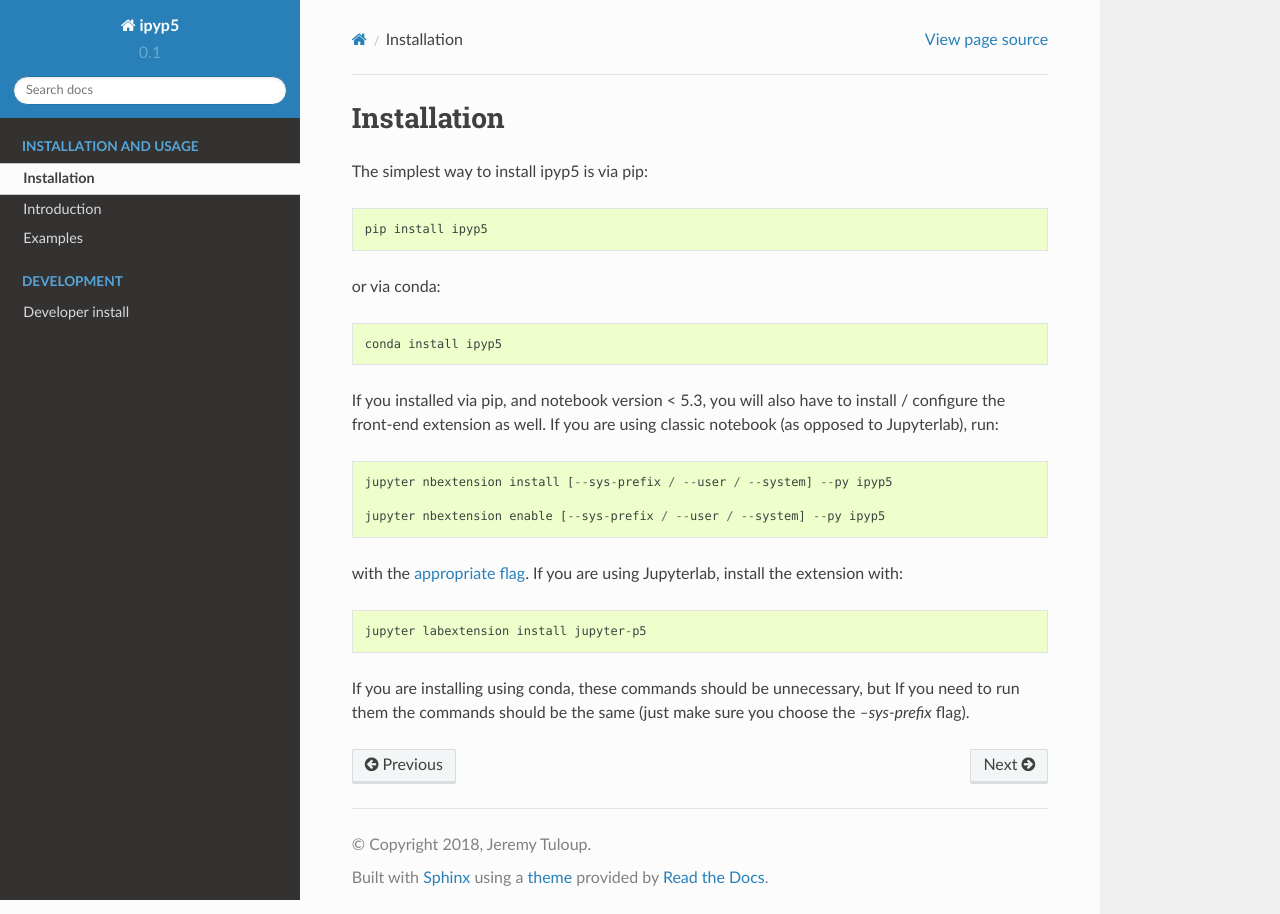
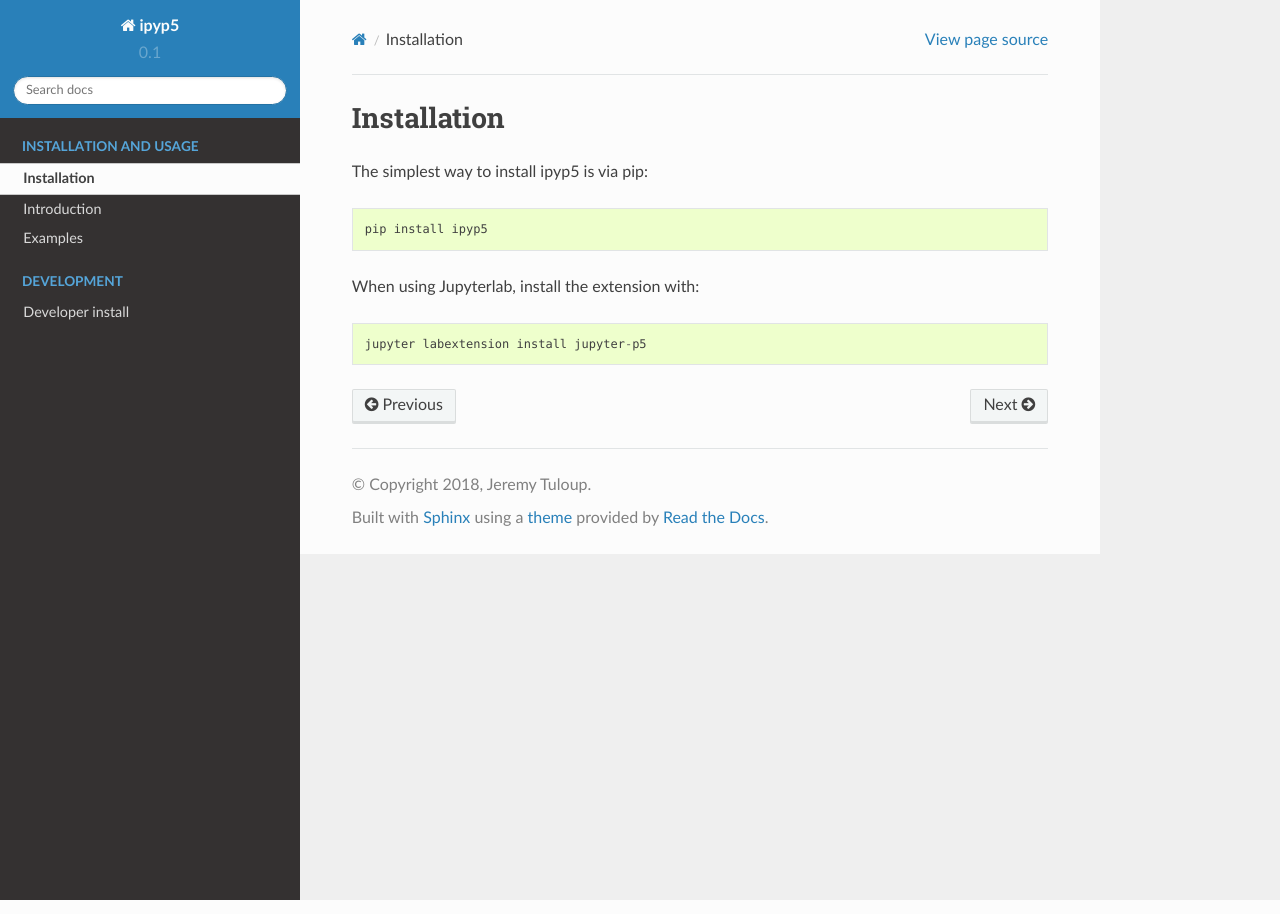
Before and after one commit to jtpio/ipyp5, a Sphinx documentation site: the page built from docs/source/installing.rst, in a window 1280 px wide. Built offline with Sphinx 7.4.7 and the Read the Docs theme 2.0.0, drawn with Linux system fonts in a browser that asks for light colours.

Commit message:
Simplify docs and add types for tests

```diff
--- a/docs/source/index.rst
+++ b/docs/source/index.rst
@@ -13,10 +13,6 @@ Quickstart
 To get started with ipyp5, install with pip::
 
     pip install ipyp5
-
-or with conda::
-
-    conda install ipyp5
 
 
 Contents
--- a/docs/source/installing.rst
+++ b/docs/source/installing.rst
@@ -9,27 +9,10 @@ The simplest way to install ipyp5 is via pip::
 
     pip install ipyp5
 
-or via conda::
 
-    conda install ipyp5
-
-
-If you installed via pip, and notebook version < 5.3, you will also have to
-install / configure the front-end extension as well. If you are using classic
-notebook (as opposed to Jupyterlab), run::
-
-    jupyter nbextension install [--sys-prefix / --user / --system] --py ipyp5
-
-    jupyter nbextension enable [--sys-prefix / --user / --system] --py ipyp5
-
-with the `appropriate flag`_. If you are using Jupyterlab, install the extension
-with::
+When using Jupyterlab, install the extension with::
 
     jupyter labextension install jupyter-p5
-
-If you are installing using conda, these commands should be unnecessary, but If
-you need to run them the commands should be the same (just make sure you choose the
-`--sys-prefix` flag).
 
 
 .. links
```
Also changed, not shown: 1 other file.
